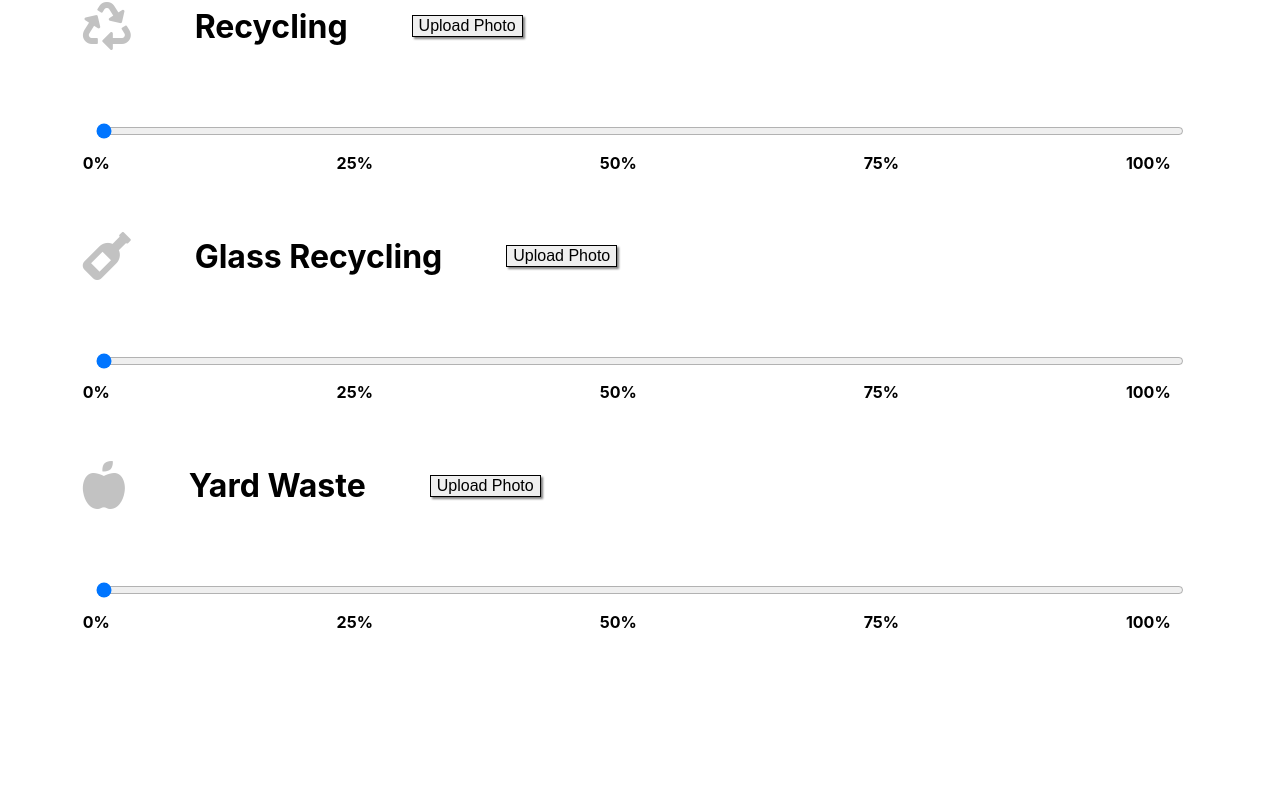
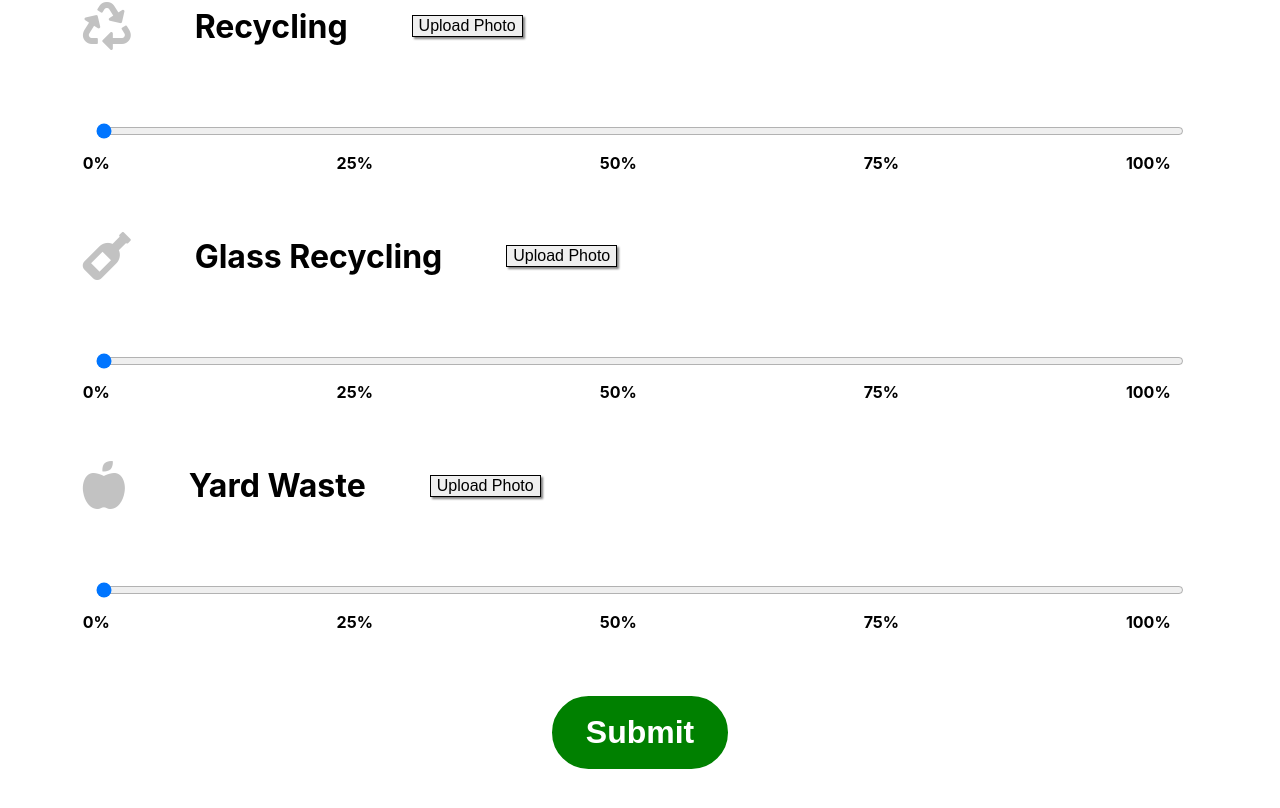
Before and after one commit to tylercorbett/app, a React (Create React App) app: page / in a window 1280 px wide. Shown: the part 338-1146 px from the top of the page. Before the commit the page ends 1021 px from the top, so only its background shows below. Built offline with nearby package versions, Linux system fonts and the light colour scheme.

Commit message:
form done

```diff
--- a/src/components/form/Form.js
+++ b/src/components/form/Form.js
@@ -72,6 +72,9 @@ export default function Form() {
                 <span className={styles.percentage}>100%</span>
             </div>
         </div>
+        <div className={styles.buttonContainer}>
+            <button className={styles.submit}>Submit</button>
+        </div>
        </div>
     )
 }
--- a/src/components/form/Form.module.css
+++ b/src/components/form/Form.module.css
@@ -54,3 +54,18 @@
     background-color: gray;
     cursor: pointer;
 }
+.submit {
+    margin: 2em;
+    padding: .5em 1em .5em 1em;
+    border-radius: 2em;
+    border: 2px solid green;
+    background-color: green;
+    color: white;
+    font-size: 2em;
+    font-weight: bold;
+    transition: .2s ease-in-out;
+}
+.submit:hover {
+    color: green;
+    background-color: transparent;
+}
```
